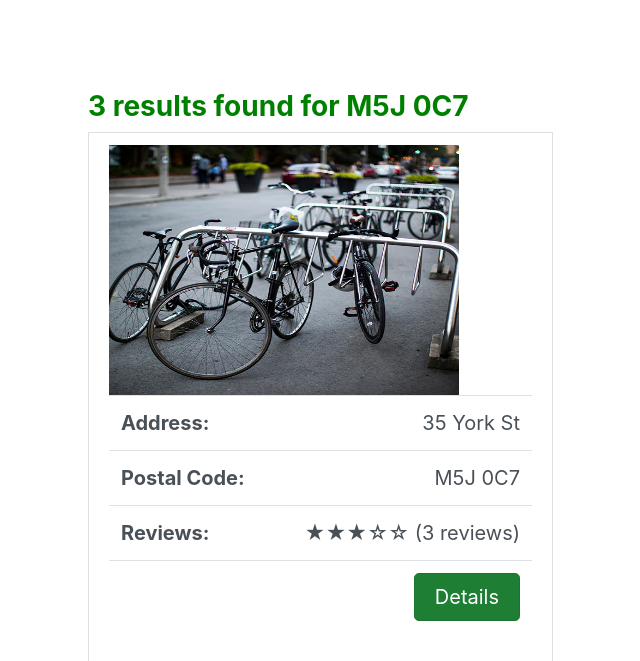
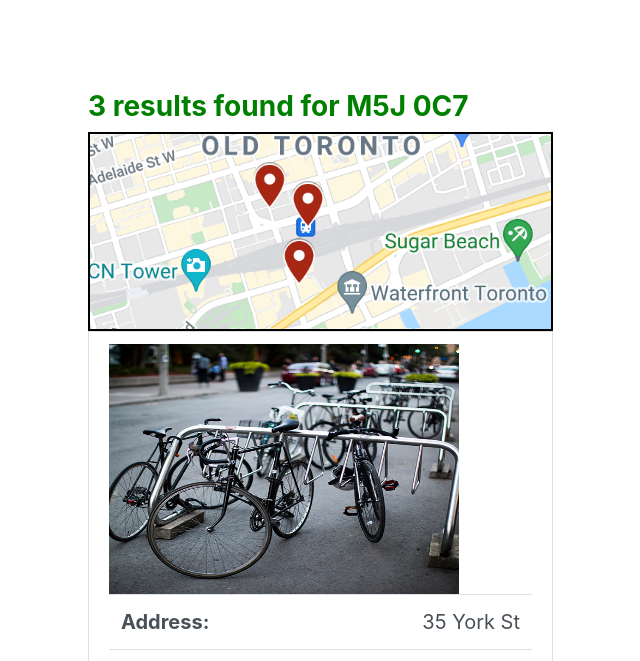
Before and after one commit to billsong0407/Bike4Joy, a PHP site: page /results.html in a window 1280 px wide. Shown: the part 108-769 px from the top of the page, without its empty margins (312-952 px from the left). Run offline with PHP 8.4, Linux system fonts and the light colour scheme; some libraries are stand-ins or nearby versions.

Commit message:
add a map to results page

```diff
--- a/assets/css/results.css
+++ b/assets/css/results.css
@@ -10,6 +10,11 @@
 .results-page .title{
     color: green;
     font-weight: bold;
+}
+
+.results-page .map img{
+    width: 100%;
+    border: 2px solid black;
 }
 
 .result-image{
--- a/results.html
+++ b/results.html
@@ -63,6 +63,9 @@
         </header>
         <div class="list-group results-page container-fluid">
             <h3 class="title">3 results found for M5J 0C7</h3>
+            <div class="map">
+                <img src="./assets/images/sample-results-loc.png">
+            </div>
             <a href="single-result.html" class="list-group-item list-group-item-action flex-column align-items-start">
                 <div class="row no-gutters">
                     <div class="col-auto">
```
Also changed, not shown: assets/images/sample-results-loc.png (added).
